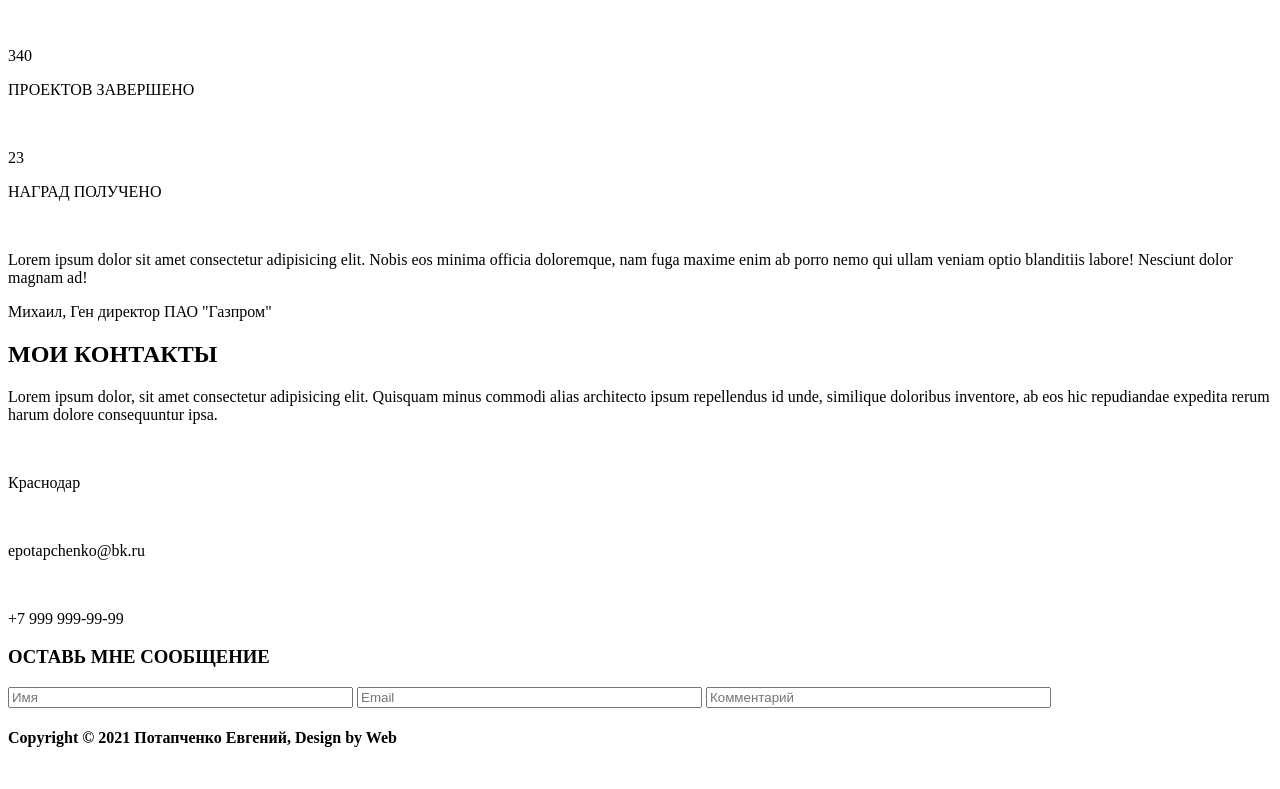
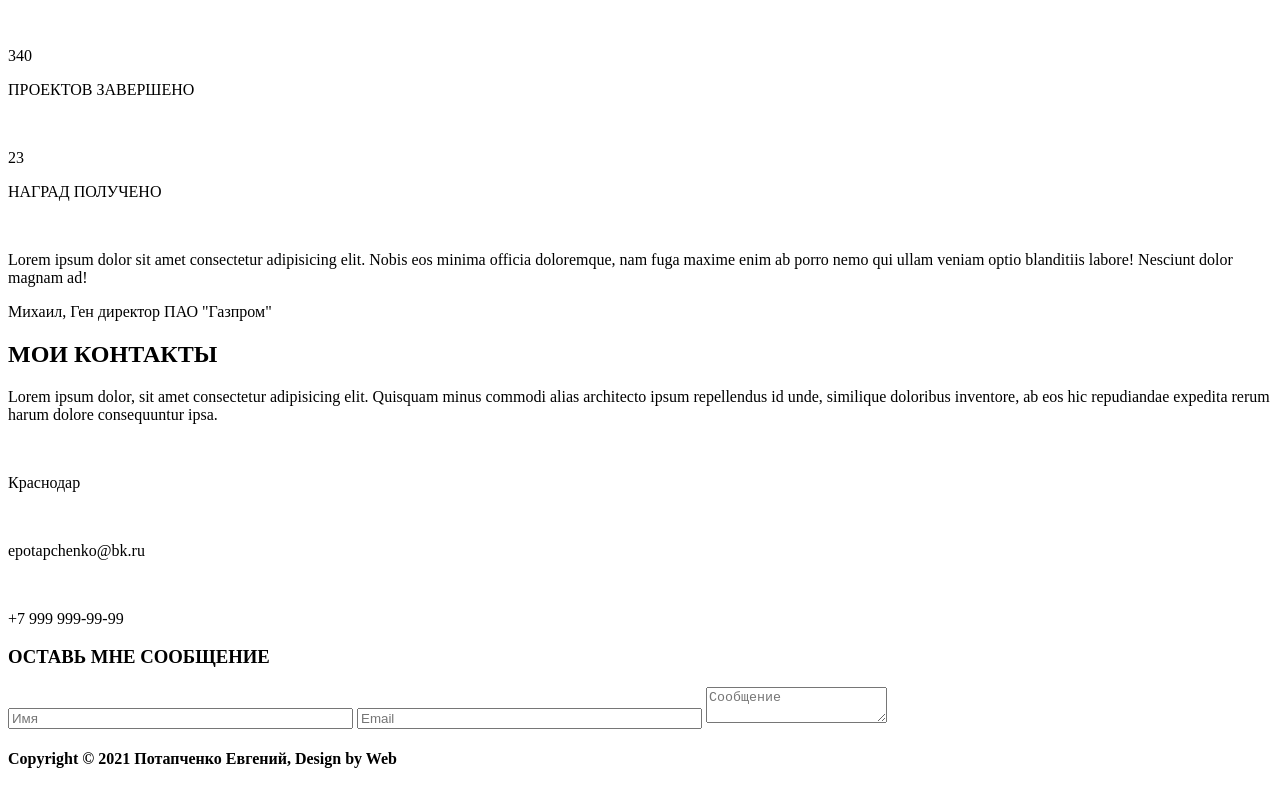
Before and after one commit to EvPotap/EvPotap.github.io, a plain HTML site: page src/index.html in a window 1280 px wide. Shown: the part 2112-2901 px from the top of the page. Before the commit the page ends 2880 px from the top, so only its background shows below. Drawn offline with Linux system fonts and the light colour scheme.

Commit message:
Add files via upload

```diff
--- a/src/index.html
+++ b/src/index.html
@@ -178,7 +178,7 @@
 			<div class="contacts__sms">
 				<input type="text" size="40" placeholder="Имя">
 				<input type="text" size="40" placeholder="Email">
-				<input type="text" size="40" placeholder="Комментарий">
+				<textarea placeholder="Сообщение"></textarea>
 			</div>
 		</div>
 
```
